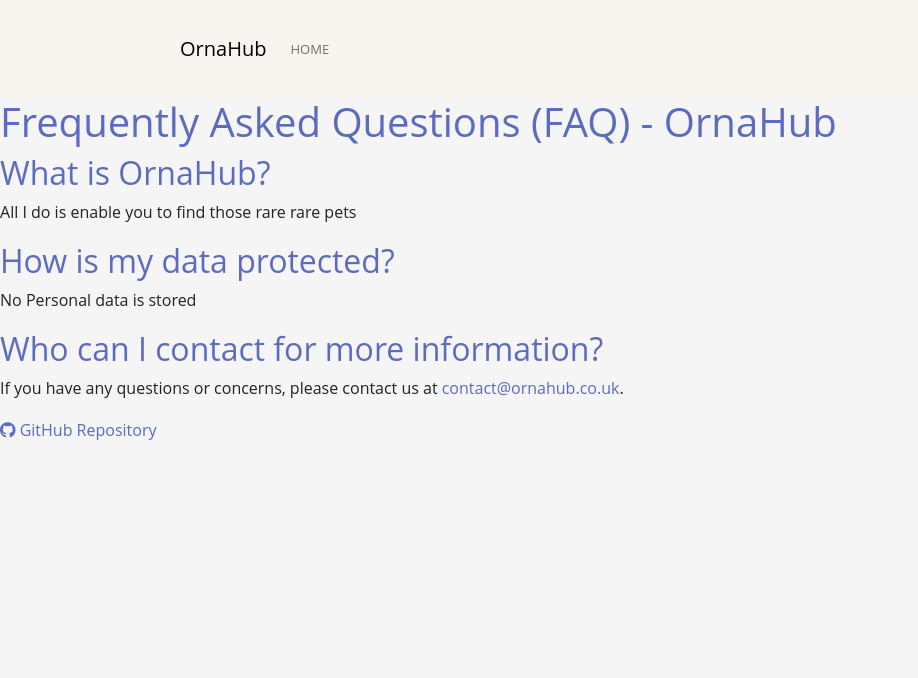
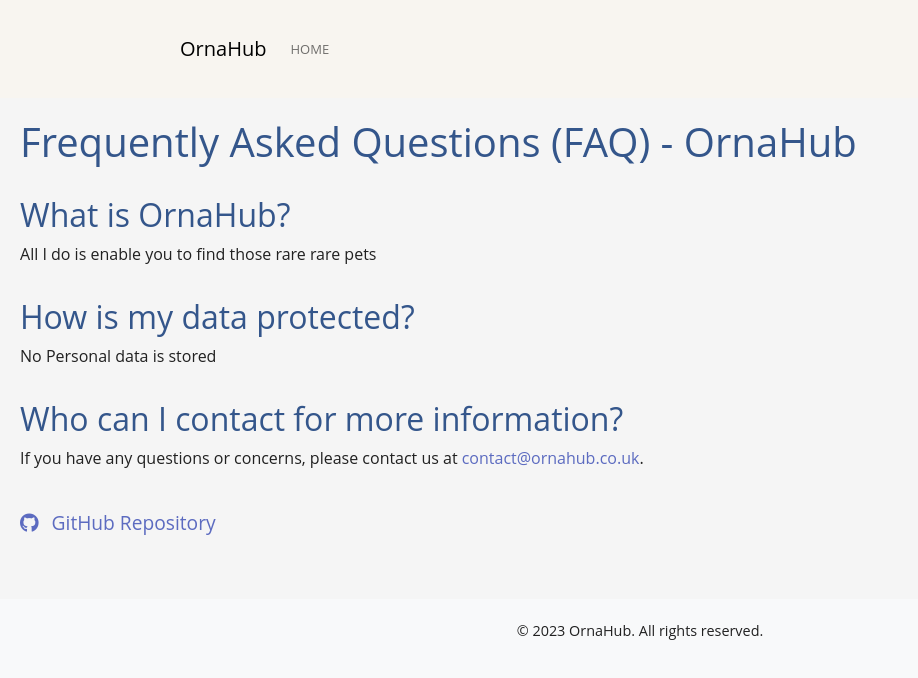
Before and after one commit to Lloir/orna-hub, a website: page public/faq.html in a window 1280 px wide. Shown: the whole page, without its empty margins (0-918 px from the left). Drawn offline with nearby package versions, Linux system fonts and the light colour scheme.

Commit message:
Tidy faq page

```diff
--- a/public/faq.html
+++ b/public/faq.html
@@ -7,6 +7,37 @@
     <link rel="stylesheet" href="https://bootswatch.com/5/sandstone/bootstrap.min.css">
     <link rel="stylesheet" type="text/css" href="styles.css">
     <link rel="stylesheet" href="https://cdnjs.cloudflare.com/ajax/libs/font-awesome/6.0.0-beta3/css/all.min.css">
+    <style>
+        main {
+            padding: 20px;
+        }
+
+        h1, h2 {
+            color: #34568B;
+        }
+
+        section#faq > h2 {
+            margin-top: 30px;
+        }
+
+        footer {
+            background-color: #f8f9fa;
+            text-align: center;
+            padding: 20px 0;
+            margin-top: 40px;
+            font-size: 0.9em;
+        }
+
+        .github-link {
+            display: inline-block;
+            margin-top: 20px;
+            font-size: 1.2em;
+        }
+
+        .github-link i {
+            margin-right: 8px;
+        }
+    </style>
 </head>
 <body>
 <header>
@@ -39,9 +70,9 @@
 
         <h2>Who can I contact for more information?</h2>
         <p>If you have any questions or concerns, please contact us at <a href="mailto:contact@ornahub.co.uk">contact@ornahub.co.uk</a>.</p>
+    </section>
 
-    </section>
-    <section>
+    <section class="github-link">
         <a href="https://github.com/lloir/orna-hub" target="_blank" rel="noopener noreferrer">
             <i class="fab fa-github"></i> GitHub Repository
         </a>
@@ -49,7 +80,7 @@
 </main>
 
 <footer>
-    <!-- Footer content goes here -->
+    <p>&copy; 2023 OrnaHub. All rights reserved.</p>
 </footer>
 <script src="https://kit.fontawesome.com/a076d05399.js" crossorigin="anonymous"></script>
 </body>
```
